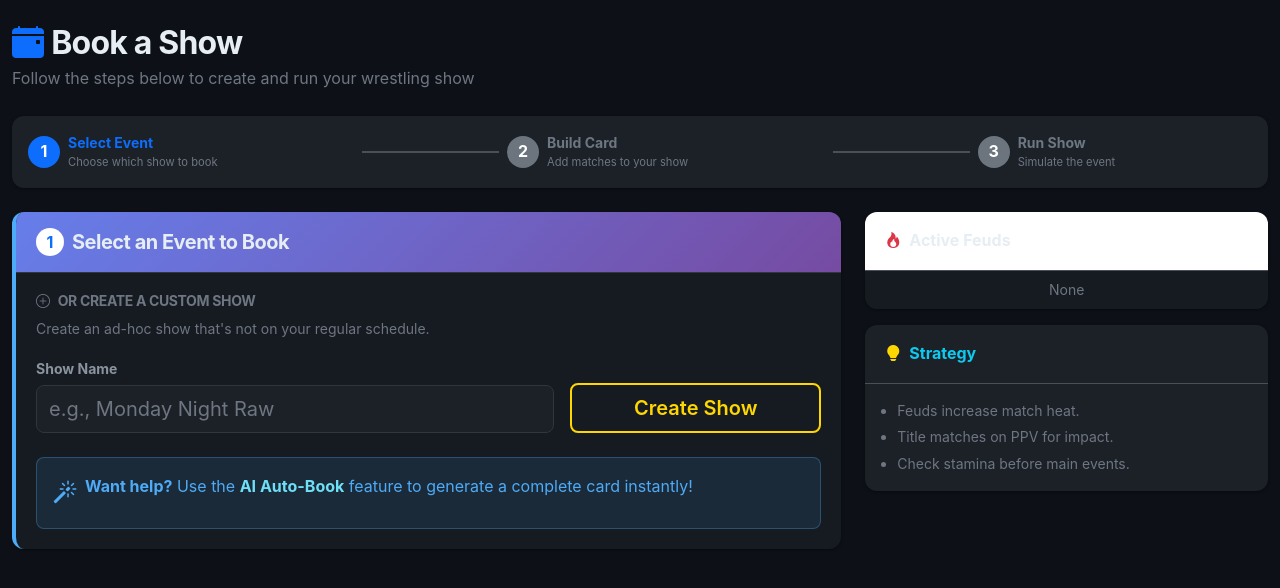
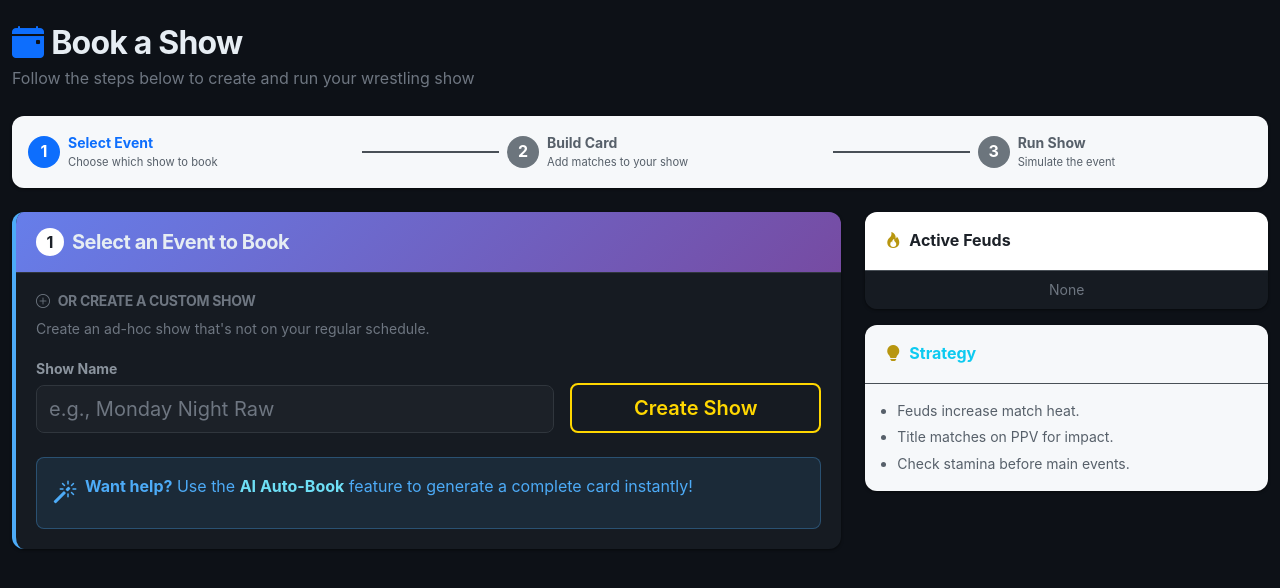
Before and after one commit to droman2684/pro-wrestling-sim, a Flask app: template src/ui/web/templates/booking.html in a window 1280 px wide. Shown: the top 588 px of the page. Run offline with Flask 3, Linux system fonts and the light colour scheme; the template is opened without the code that fills it, so the values that code supplies are empty.

Commit message:
Fix text contrast on white/light backgrounds for readability
Added specific CSS rules to ensure dark text appears on solid white or
light backgrounds, maintaining WCAG AA compliance throughout the UI.

**Contrast Fixes:**

White Background Elements:
- .bg-white = white background with dark text (#1c2128)
- .card-header.bg-white = dark text for readability
- .card-footer.bg-white = dark text for readability
- .alert-light = light gray background with dark text

Text on White:
- Primary text: #1c2128 (dark gray, high contrast)
- Muted text: #57606a (medium gray, readable)
- Links: #0969da (blue, hover to gold)
- Icons: #b8960f (dark gold, visible)

Badge Adjustments:
- .badge.bg-light = light background with dark text
- Badges on white backgrounds use proper contrast
- Secondary badges on white use dark gray background

Button Fixes:
- .btn-link on white backgrounds = blue text
- Hover states use dark gold
- All maintain 4.5:1 contrast minimum

**Affected Elements:**
- Card headers with bg-white class
- Card footers with bg-white class
- Alert light variants
- Light background badges
- Links and buttons on white surfaces
- All headings on white backgrounds

**Testing:**
- ✓ App loads successfully
- ✓ Dark text readable on all white backgrounds
- ✓ Links visible with proper contrast
- ✓ Icons maintain gold theme while visible

This ensures users can read ALL text regardless of background color,
fixing the issue where white backgrounds had low-contrast text.

Co-Authored-By: Claude Sonnet 4.5 <noreply@anthropic.com>

```diff
--- a/src/ui/web/static/css/style.css
+++ b/src/ui/web/static/css/style.css
@@ -372,6 +372,19 @@ a:hover {
     border-color: rgba(255, 255, 255, 0.5);
 }
 
+/* Buttons on white backgrounds */
+.bg-white .btn-link,
+.card-header.bg-white .btn-link,
+.card-footer.bg-white .btn-link {
+    color: #0969da !important;
+}
+
+.bg-white .btn-link:hover,
+.card-header.bg-white .btn-link:hover,
+.card-footer.bg-white .btn-link:hover {
+    color: #b8960f !important;
+}
+
 /* Legacy custom buttons */
 .btn-gold {
     background: linear-gradient(135deg, var(--gold-primary) 0%, var(--gold-secondary) 100%);
@@ -435,14 +448,21 @@ a:hover {
 }
 
 .badge.bg-light {
-    background: var(--bg-tertiary) !important;
-    color: var(--text-primary) !important;
-    border: 1px solid var(--border-primary);
+    background: #f6f8fa !important;
+    color: #1c2128 !important;
+    border: 1px solid #d0d7de;
 }
 
 .badge.bg-dark {
     background: var(--bg-primary) !important;
     color: var(--text-primary) !important;
+}
+
+/* Bootstrap badge on white backgrounds */
+.bg-white .badge.bg-secondary,
+.card-header.bg-white .badge.bg-secondary {
+    background: #6e7681 !important;
+    color: #ffffff !important;
 }
 
 /* Custom badge variants */
@@ -675,6 +695,86 @@ a:hover {
 .bg-light { background-color: var(--bg-tertiary) !important; }
 .bg-dark { background-color: var(--bg-primary) !important; }
 
+/* White backgrounds need dark text for readability */
+.bg-white,
+.card-header.bg-white,
+.card-footer.bg-white,
+.list-group-item.bg-white {
+    background-color: #ffffff !important;
+    color: #1c2128 !important;
+}
+
+/* Ensure links are visible on white backgrounds */
+.bg-white a,
+.card-header.bg-white a,
+.card-footer.bg-white a {
+    color: #0969da !important;
+}
+
+.bg-white a:hover,
+.card-header.bg-white a:hover,
+.card-footer.bg-white a:hover {
+    color: #b8960f !important;
+}
+
+/* Icons on white backgrounds */
+.bg-white i,
+.card-header.bg-white i,
+.card-footer.bg-white i {
+    color: #b8960f !important;
+}
+
+/* Headings on white backgrounds */
+.bg-white h1, .bg-white h2, .bg-white h3,
+.bg-white h4, .bg-white h5, .bg-white h6,
+.card-header.bg-white h1, .card-header.bg-white h2,
+.card-header.bg-white h3, .card-header.bg-white h4,
+.card-header.bg-white h5, .card-header.bg-white h6 {
+    color: #1c2128 !important;
+}
+
+/* Text utilities on white backgrounds */
+.bg-white .text-muted {
+    color: #57606a !important;
+}
+
+/* Alert light variant - ensure dark text */
+.alert-light {
+    background-color: #f6f8fa !important;
+    border-color: #d0d7de !important;
+    color: #1c2128 !important;
+}
+
+.alert-light a {
+    color: #0969da !important;
+    font-weight: 600;
+}
+
+/* Card with light background variants */
+.card.bg-light,
+.card-body.bg-light {
+    background-color: #f6f8fa !important;
+    color: #1c2128 !important;
+}
+
+.card.bg-light h1, .card.bg-light h2, .card.bg-light h3,
+.card.bg-light h4, .card.bg-light h5, .card.bg-light h6,
+.card-body.bg-light h1, .card-body.bg-light h2,
+.card-body.bg-light h3, .card-body.bg-light h4,
+.card-body.bg-light h5, .card-body.bg-light h6 {
+    color: #1c2128 !important;
+}
+
+.card.bg-light .text-muted,
+.card-body.bg-light .text-muted {
+    color: #57606a !important;
+}
+
+.card.bg-light i,
+.card-body.bg-light i {
+    color: #b8960f !important;
+}
+
 .border { border-color: var(--border-primary) !important; }
 .border-primary { border-color: var(--gold-primary) !important; }
 .border-success { border-color: var(--green-primary) !important; }
```
